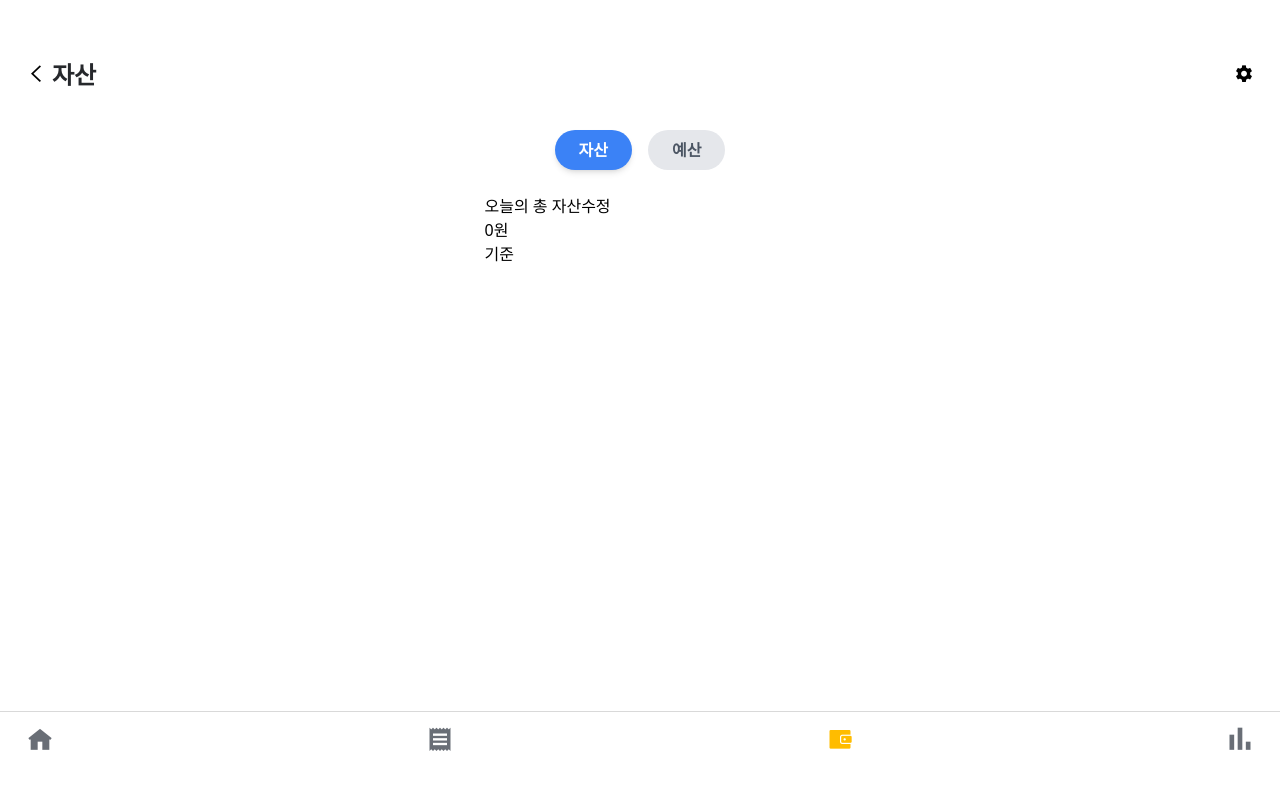
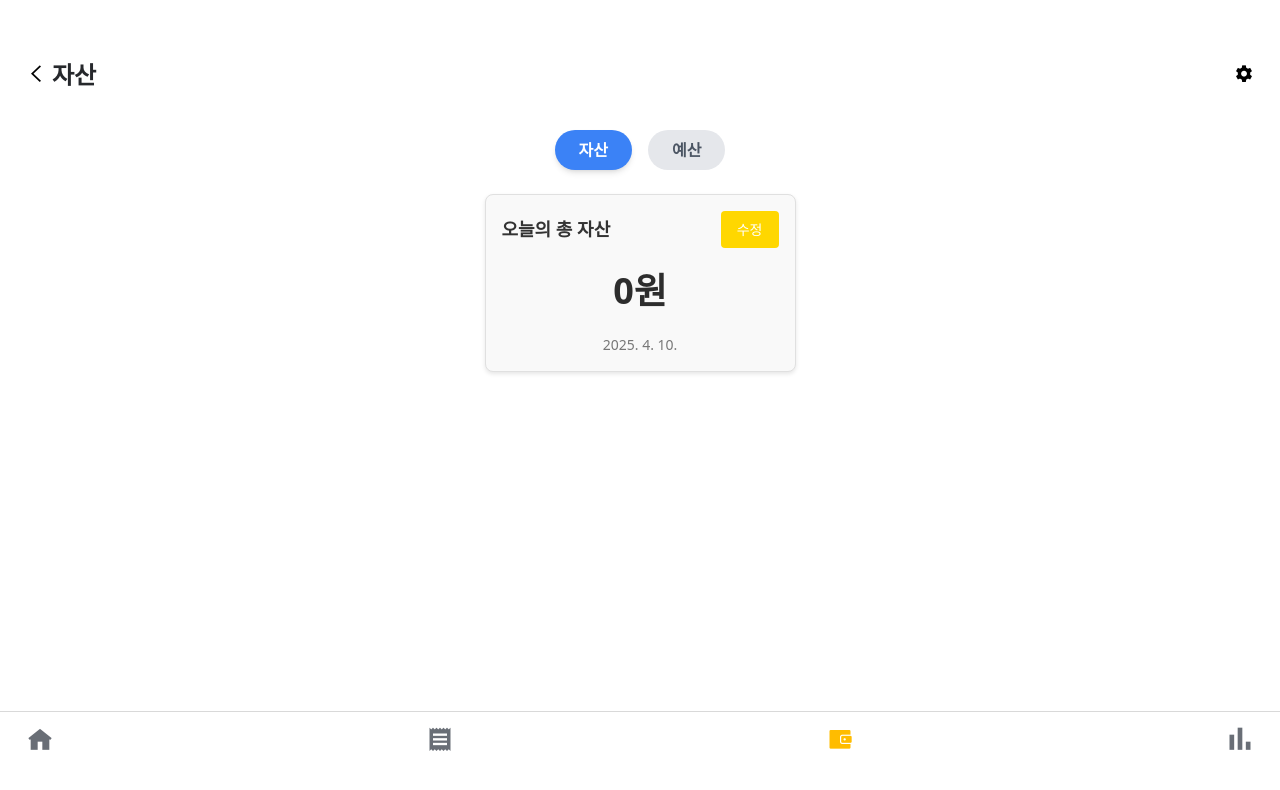
Before and after one commit to JGStudy/MoneyDefenseJGS, a Vue app in the folder MoneyDefenseJGS/: page /asset in a window 1280 px wide. Shown: the top 790 px of the page. Built offline with nearby package versions, Linux system fonts and the light colour scheme; no server answers.

Commit message:
Fix: 탭 추가하면서 자산 값 초기화되는 오류 수정

```diff
--- a/MoneyDefenseJGS/public/db/Asset.json
+++ b/MoneyDefenseJGS/public/db/Asset.json
@@ -3,7 +3,7 @@
     {
       "id": "1",
       "userId": "1",
-      "totalAsset": 100000,
+      "totalAsset": 110000,
       "lastModified": "2025-04-10"
     }
   ],
--- a/MoneyDefenseJGS/src/api/budget.js
+++ b/MoneyDefenseJGS/src/api/budget.js
@@ -2,7 +2,7 @@ import axios from './apiClient'
 
 export const getBudget = async () => {
   try {
-    const res = await axios.get('/budget')
+    const res = await axios.get('/asset')
     return res.data
   } catch (error) {
     console.error('예산 데이터 가져오기 실패:', error)
--- a/MoneyDefenseJGS/src/components/assetTotal/AssetDisplay.vue
+++ b/MoneyDefenseJGS/src/components/assetTotal/AssetDisplay.vue
@@ -1,17 +1,19 @@
-<!-- 총 자산 표시 컴포넌트 -->
 <template>
-  <!-- 총 자산, 수정 버튼 -->
-  <div>
-    <span>오늘의 총 자산</span>
-    <!-- 수정 버튼 클릭 시 수정 페이지로 라우팅 -->
-    <button @click="goToAssetEditPage">수정</button>
+  <!-- 총 자산 표시 컴포넌트 -->
+  <div class="asset-display-container">
+    <!-- 총 자산, 수정 버튼 -->
+    <div class="asset-header">
+      <span class="title">오늘의 총 자산</span>
+      <!-- 수정 버튼 클릭 시 수정 페이지로 라우팅 -->
+      <button @click="goToAssetEditPage" class="edit-button">수정</button>
+    </div>
+
+    <!-- 중앙: 총 자산 금액 -->
+    <div class="total-asset">{{ formatCurrency(totalAsset) }}원</div>
+
+    <!-- 하단: 오늘 날짜 표시 -->
+    <div class="current-date">{{ currentDate }}</div>
   </div>
-
-  <!-- 중앙: 총 자산 금액 -->
-  <div>{{ formatCurrency(totalAsset) }}원</div>
-
-  <!-- 하단: 마지막 수정일 -->
-  <div>{{ lastModified }} 기준</div>
 </template>
 
 <script setup>
@@ -34,4 +36,67 @@ function formatCurrency(amount) {
 function goToAssetEditPage() {
   router.push('/asset/edit') // 라우트 경로에 맞게 수정
 }
+
+// 오늘 날짜를 "YYYY.MM.DD" 형식으로 포맷팅
+const currentDate = new Date().toLocaleDateString('ko-KR').replaceAll('.', '.')
 </script>
+
+<style scoped>
+/* 전체 컨테이너 */
+.asset-display-container {
+  padding: 16px;
+  border: 1px solid #e0e0e0;
+  border-radius: 8px;
+  background-color: #f9f9f9;
+  box-shadow: 0 2px 4px rgba(0, 0, 0, 0.1);
+}
+
+/* 헤더 영역 (총 자산 + 수정 버튼) */
+.asset-header {
+  display: flex;
+  justify-content: space-between;
+  align-items: center;
+  margin-bottom: 16px;
+}
+
+.title {
+  font-weight: bold;
+  font-size: 18px;
+  color: #333;
+}
+
+.edit-button {
+  padding: 8px 16px;
+  background-color: #ffd700; /* 수정 버튼 색상 */
+  color: #fff;
+  border: none;
+  border-radius: 4px;
+  cursor: pointer;
+  font-size: 14px;
+  transition: background-color 0.3s;
+}
+
+.edit-button:hover {
+  background-color: #e6b800; /* 수정 버튼 hover 색상 */
+}
+
+.edit-button:focus {
+  outline: none;
+}
+
+/* 총 자산 금액 */
+.total-asset {
+  font-size: 36px; /* 큰 글씨 크기 */
+  font-weight: bold;
+  color: #2d2d2d;
+  text-align: center;
+  margin-bottom: 16px;
+}
+
+/* 오늘 날짜 */
+.current-date {
+  font-size: 14px;
+  color: #777;
+  text-align: center;
+}
+</style>
--- a/MoneyDefenseJGS/src/components/common/AmountEditForm.vue
+++ b/MoneyDefenseJGS/src/components/common/AmountEditForm.vue
@@ -15,7 +15,6 @@
       <button @click="save" :disabled="amount < 0" class="bg-gray-300 px-4 py-2 rounded">
         저장
       </button>
-      <button @click="$emit('cancel')" class="bg-gray-300 px-4 py-2 rounded">취소</button>
     </div>
   </div>
 </template>
--- a/MoneyDefenseJGS/src/pages/AssetTotalPage.vue
+++ b/MoneyDefenseJGS/src/pages/AssetBudgetTotalPage.vue
@@ -50,44 +50,48 @@ const currentTab = ref('asset') // 기본적으로 자산 탭 활성화
 // 자산 계산
 const totalIncome = computed(() =>
   assetStore.transactions
-    .filter((t) => t.type === '수입' && new Date(t.date) >= new Date(assetStore.lastModified))
+    .filter((t) => t.type === '수입' && new Date(t.date) > new Date(assetStore.lastModified))
     .reduce((sum, t) => sum + t.amount, 0),
 )
 
 const totalExpense = computed(() =>
   assetStore.transactions
-    .filter((t) => t.type === '지출' && new Date(t.date) >= new Date(assetStore.lastModified))
+    .filter((t) => t.type === '지출' && new Date(t.date) > new Date(assetStore.lastModified))
     .reduce((sum, t) => sum + t.amount, 0),
 )
 
-const calculatedTotalAsset = computed(
-  () => assetStore.totalAsset + totalIncome.value - totalExpense.value,
-)
+const calculatedTotalAsset = computed(() => {
+  const total = assetStore.transactions
+    .filter((t) => new Date(t.date) > new Date(assetStore.lastModified))
+    .reduce((acc, t) => acc + (t.type === '수입' ? t.amount : -t.amount), assetStore.totalAsset)
+  return total
+})
 
 // 예산 관련
 const selectedMonth = ref(new Date().toISOString().slice(0, 7))
 const budget = computed(() => budgetStore.budgetMap[selectedMonth.value] ?? 0)
 
-const transactions = ref([])
-
+// 거래 내역을 로컬 파일에서 가져오는 함수 (asset.json에서 가져오기)
 const fetchTransactions = async () => {
   try {
-    const res = await fetch('db/Asset.json')
+    const res = await fetch('db/Asset.json') // JSON 파일에서 거래 내역 가져오기
     const data = await res.json()
-    transactions.value = data.transactions
+    assetStore.transactions = data.transactions // Pinia store에 거래 내역 저장
   } catch (err) {
     console.error('거래내역 가져오기 실패:', err)
   }
 }
 
+// 페이지가 마운트될 때 거래 내역과 예산 정보를 불러옴
 onMounted(async () => {
+  assetStore.loadFromStorage() // 로컬스토리지에서 자산 불러오기
   await fetchTransactions()
   await budgetStore.fetchBudgetByMonth(selectedMonth.value)
 })
 
 // 월별 지출 계산
 const monthlyExpense = computed(() => {
-  return transactions.value
+  return assetStore.transactions
     .filter((t) => t.type === '지출' && t.date.startsWith(selectedMonth.value))
     .reduce((sum, t) => sum + t.amount, 0)
 })
--- a/MoneyDefenseJGS/src/pages/BudgetEditPage.vue
+++ b/MoneyDefenseJGS/src/pages/BudgetEditPage.vue
@@ -1,32 +1,27 @@
 <template>
   <div class="p-4">
-    <!-- 공통 금액 입력 폼 컴포넌트 사용 -->
-    <AmountEditForm
-      label="예산"
-      :initial-amount="budgetStore.budget"
-      @save="handleSave"
-      @cancel="goBack"
-    />
+    <AppLayoutPage title="예산" close="취소">
+      <!-- 공통 금액 입력 폼 컴포넌트 사용 -->
+      <AmountEditForm label="예산" :initial-amount="budgetStore.budget" @save="handleSave" />
+    </AppLayoutPage>
   </div>
 </template>
 
 <script setup>
 import { useRouter } from 'vue-router'
+import AppLayoutPage from '@/pages/layout/AppLayoutPage.vue'
 import { useBudgetStore } from '@/stores/budgetStore'
 import AmountEditForm from '@/components/common/AmountEditForm.vue'
+import { useAssetStore } from '@/stores/assetStore' // 자산 스토어 가져오기
 
 const budgetStore = useBudgetStore()
+const assetStore = useAssetStore() // 자산 스토어 인스턴스
 const router = useRouter()
 
 // 저장 누르면 예산 저장 + 페이지 이동
 const handleSave = async (newAmount) => {
   const currentMonth = new Date().toISOString().slice(0, 7)
   await budgetStore.updateBudget(currentMonth, newAmount)
-  router.push('/budget') // 예산 조회 페이지로 이동
-}
-
-// 취소 누르면 이전 페이지로
-const goBack = () => {
-  router.back()
+  router.push('/asset')
 }
 </script>
--- a/MoneyDefenseJGS/src/pages/BudgetTotalPage.vue
+++ /dev/null
@@ -1,77 +0,0 @@
-<template>
-  <AppLayoutPage title="예산" :popupMessage="''">
-    <div class="p-4 space-y-6">
-      <!-- 자산/예산 탭 전환 -->
-      <TabSwitch v-model:activeTab="currentTab" />
-
-      <!-- 예산 탭 내용 (현재 currentTab이 'budget'일 때만 표시) -->
-      <div v-if="currentTab === 'budget'">
-        <!-- 월 선택 컴포넌트 -->
-        <MonthSelector v-model="selectedMonth" />
-
-        <!-- 예산 정보 표시 -->
-        <BudgetDisplay :budget="budget" :expense="monthlyExpense" />
-      </div>
-    </div>
-  </AppLayoutPage>
-</template>
-
-<script setup>
-import { ref, computed, watch, onMounted } from 'vue'
-// import { getTransactions } from '@/api/transaction'
-import { getBudget } from '@/api/budget'
-
-// 레이아웃 가져오기
-import AppLayoutPage from '@/pages/layout/AppLayoutPage.vue'
-
-// 컴포넌트
-import TabSwitch from '@/components/common/TabSwitch.vue'
-import MonthSelector from '@/components/common/MonthSelector.vue'
-import BudgetDisplay from '@/components/budgetTotal/BudgetDisplay.vue'
-
-// Pinia 스토어
-// import { useTransactionStore } from '@/stores/transactionStore'
-import { useBudgetStore } from '@/stores/budgetStore'
-
-// 거래 내역을 로컬 상태로 저장
-const transactions = ref([])
-
-// const transactionStore = useTransactionStore()
-const budgetStore = useBudgetStore()
-
-// 현재 월 선택 (예: 2025-04)
-const selectedMonth = ref(new Date().toISOString().slice(0, 7))
-
-// 선택한 월의 예산 불러오기
-const budget = computed(() => budgetStore.budgetMap[selectedMonth.value] ?? 0)
-
-// 거래내역 불러오는 함수 (asset.json에서 가져오기)
-const fetchTransactions = async () => {
-  try {
-    const res = await fetch('db/Asset.json')
-    const data = await res.json()
-    transactions.value = data.transactions
-  } catch (err) {
-    console.error('거래내역 가져오기 실패:', err)
-  }
-}
-onMounted(async () => {
-  await fetchTransactions()
-  await budgetStore.fetchBudgetByMonth(selectedMonth.value)
-})
-
-// 선택한 월의 지출 계산
-const monthlyExpense = computed(() => {
-  return transactions.value
-    .filter((t) => t.type === '지출' && t.date.startsWith(selectedMonth.value))
-    .reduce((sum, t) => sum + t.amount, 0)
-})
-
-// 월 변경 시 예산 데이터 새로 가져오기
-watch(selectedMonth, async (newMonth) => {
-  await budgetStore.fetchBudgetByMonth(newMonth)
-})
-
-// 자산/예산 탭을 전환할 때 사용할 변수
-const currentTab = ref('budget')
-</script>
--- a/MoneyDefenseJGS/src/stores/assetStore.js
+++ b/MoneyDefenseJGS/src/stores/assetStore.js
@@ -8,6 +8,34 @@ export const useAssetStore = defineStore('asset', {
     transactions: [],
   }),
   actions: {
+    // 로컬 스토리지에서 자산과 예산 정보 불러오기
+    loadFromStorage() {
+      const storedAsset = localStorage.getItem('totalAsset')
+      const storedTransactions = localStorage.getItem('transactions')
+      const storedLastModified = localStorage.getItem('lastModified')
+      const storedBudget = localStorage.getItem('budget')
+
+      if (storedAsset) {
+        this.totalAsset = JSON.parse(storedAsset)
+      }
+      if (storedTransactions) {
+        this.transactions = JSON.parse(storedTransactions)
+      }
+      if (storedLastModified) {
+        this.lastModified = storedLastModified
+      }
+      if (storedBudget) {
+        this.budget = JSON.parse(storedBudget)
+      }
+    },
+
+    // 자산 정보 로컬 스토리지에 저장
+    saveAssetToStorage() {
+      localStorage.setItem('totalAsset', JSON.stringify(this.totalAsset))
+      localStorage.setItem('transactions', JSON.stringify(this.transactions))
+      localStorage.setItem('lastModified', this.lastModified)
+    },
+
     // 자산 조회
     async fetchAsset() {
       try {
@@ -26,6 +54,7 @@ export const useAssetStore = defineStore('asset', {
         const res = await updateAsset(newAmount)
         this.totalAsset = res.data.totalAsset
         this.lastModified = res.data.lastModified
+        this.saveAssetToStorage() // 자산 업데이트 후 로컬 스토리지에 저장
       } catch (error) {
         console.error('자산 수정 실패:', error)
       }
@@ -36,6 +65,7 @@ export const useAssetStore = defineStore('asset', {
       try {
         const res = await fetchTransactions()
         this.transactions = res.data
+        localStorage.setItem('transactions', JSON.stringify(this.transactions)) // 거래 내역 로컬 스토리지 저장
       } catch (error) {
         console.error('거래내역 불러오기 실패:', error)
       }
--- a/MoneyDefenseJGS/src/stores/budgetStore.js
+++ b/MoneyDefenseJGS/src/stores/budgetStore.js
@@ -1,9 +1,11 @@
+// stores/budgetStore.js
 import { defineStore } from 'pinia'
 import { fetchBudgetByMonth, updateBudget } from '@/api/budget'
+import { useAssetStore } from '@/stores/assetStore' // 자산 스토어 가져오기
 
 export const useBudgetStore = defineStore('budget', {
   state: () => ({
-    budgetMap: {},
+    budgetMap: {}, // 예산 저장
   }),
   actions: {
     // 예산 특정 월에 맞게 가져오기
@@ -31,5 +33,5 @@ export const useBudgetStore = defineStore('budget', {
       await updateBudget(month, newAmount)
       this.budgetMap[month] = newAmount
     },
-  }, // <-- 여기가 빠졌던 닫는 괄호!
+  },
 })
```
Also changed, not shown: MoneyDefenseJGS/src/pages/AssetEditPage.vue (+9 -14 lines), MoneyDefenseJGS/src/router/index.js (+10 -9 lines).
